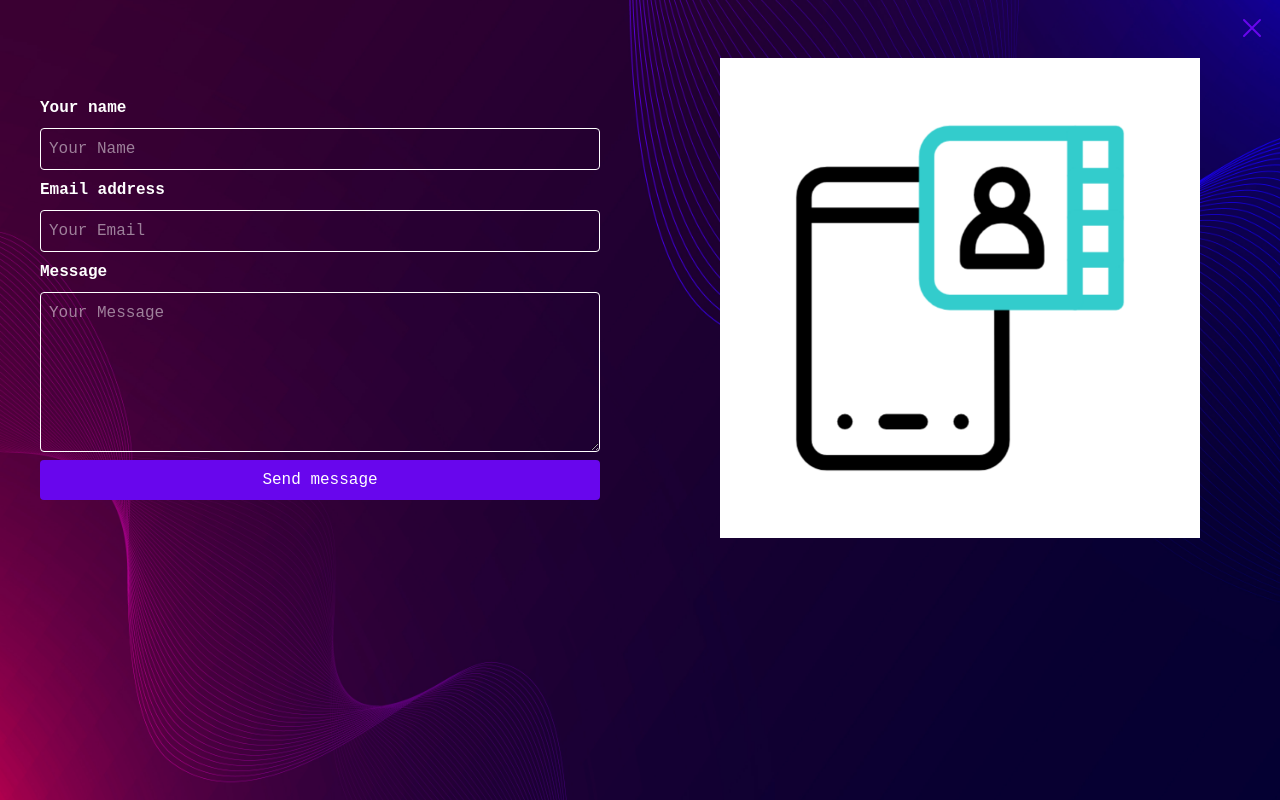
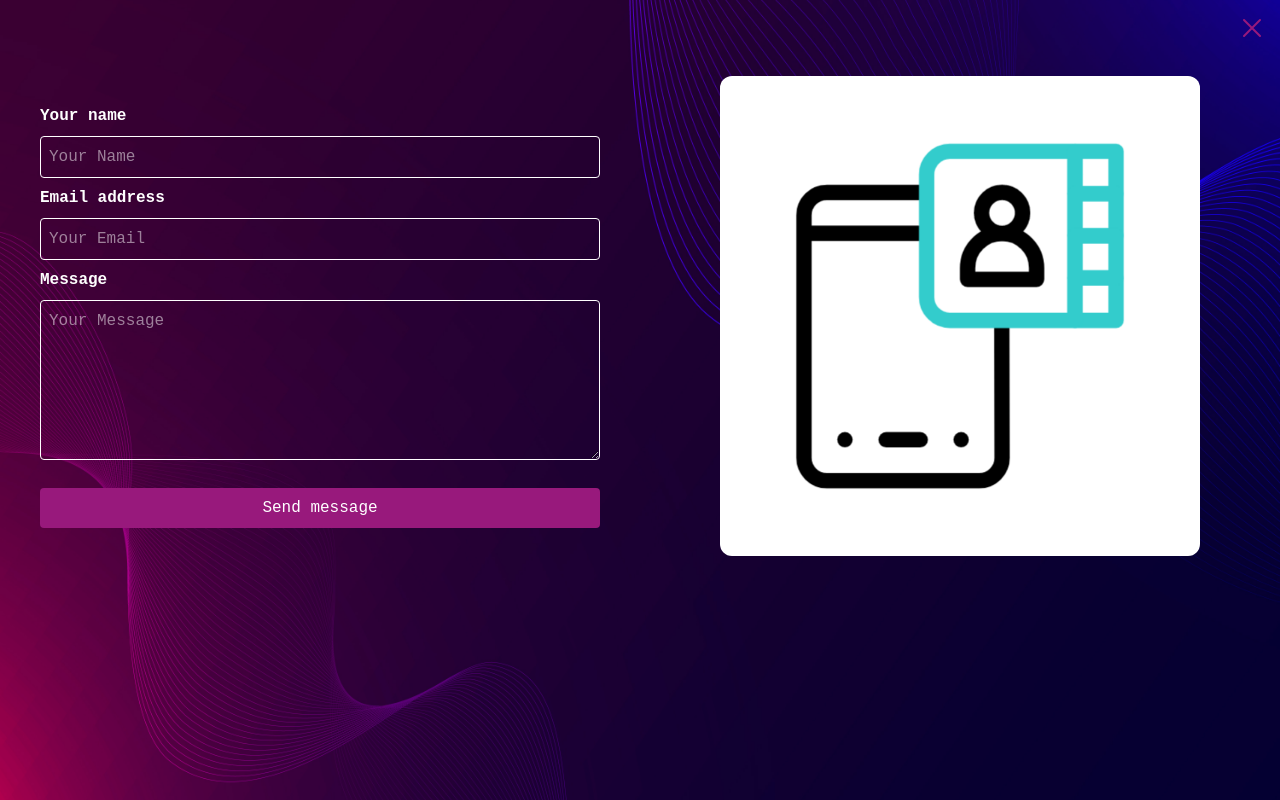
Before and after one commit to shiba-murmu/shiba-murmu-portfolio, a React (Vite) app: page /contact in a window 1280 px wide. Built offline with nearby package versions, Linux system fonts and the light colour scheme; a web font is replaced by a local one.

Commit message:
contact me page color chnaged.

```diff
--- a/src/component/Header.jsx
+++ b/src/component/Header.jsx
@@ -7,7 +7,7 @@ function Header() {
                 <div className='md:w-1/2'>
                     <div className='flex items-center justify-start ml-1 md:ml-15'>
                         {/* <div>W</div> */}
-                        <svg xmlns="http://www.w3.org/2000/svg" viewBox="0 0 24 24" fill="currentColor" color='#6806ed' className="size-10 m-0 md:size-15">
+                        <svg xmlns="http://www.w3.org/2000/svg" viewBox="0 0 24 24" fill="currentColor" color='#98197c' className="size-10 m-0 md:size-15">
                             <path fillRule="evenodd" d="M3 6a3 3 0 0 1 3-3h12a3 3 0 0 1 3 3v12a3 3 0 0 1-3 3H6a3 3 0 0 1-3-3V6Zm14.25 6a.75.75 0 0 1-.22.53l-2.25 2.25a.75.75 0 1 1-1.06-1.06L15.44 12l-1.72-1.72a.75.75 0 1 1 1.06-1.06l2.25 2.25c.141.14.22.331.22.53Zm-10.28-.53a.75.75 0 0 0 0 1.06l2.25 2.25a.75.75 0 1 0 1.06-1.06L8.56 12l1.72-1.72a.75.75 0 1 0-1.06-1.06l-2.25 2.25Z" clipRule="evenodd" />
                         </svg>
                     </div>
--- a/src/pages/Contact.jsx
+++ b/src/pages/Contact.jsx
@@ -5,8 +5,8 @@ function Contact() {
         <>
             <div>
                 <div className='flex justify-end items-center p-3'>
-                    <Link to={'/'} className='hover:cursor-pointer hover:text-[#6806ed]'>
-                        <svg xmlns="http://www.w3.org/2000/svg" fill="none" viewBox="0 0 24 24" color='#6806ed' strokeWidth="1.5" stroke="currentColor" className="size-8">
+                    <Link to={'/'} className='hover:cursor-pointer hover:text-[#98197c]'>
+                        <svg xmlns="http://www.w3.org/2000/svg" fill="none" viewBox="0 0 24 24" color='#98197c' strokeWidth="1.5" stroke="currentColor" className="size-8">
                             <path strokeLinecap="round" strokeLinejoin="round" d="M6 18 18 6M6 6l12 12" />
                         </svg>
                     </Link>
@@ -20,11 +20,11 @@ function Contact() {
                             <input type="email" className='border p-2 rounded w-full' placeholder="Your Email" />
                             <label htmlFor="message" className='font-bold'>Message</label>
                             <textarea className='border input-style  p-2 rounded w-full h-40' placeholder="Your Message"></textarea>
-                            <button type="submit" className='bg-[#6806ed] focus:cursor-pointer hover:cursor-pointer text-white py-2 px-4 rounded'>Send message</button>
+                            <button type="submit" className='bg-[#98197c] mt-5 focus:cursor-pointer hover:cursor-pointer text-white py-2 px-4 rounded'>Send message</button>
                         </form>
                     </div>
-                    <div className='flex justify-center items-center w-[80%] md:w-[50%]'>
-                        <img src="/contacts.gif" alt="" className='w-[30rem] h-auto ' />
+                    <div className=' my-5 flex justify-center items-center w-[80%] md:w-[50%]'>
+                        <img src="/contacts.gif" alt="" className='w-[30rem] h-auto rounded-xl' />
                     </div>
                 </div>
             </div>
--- a/src/pages/Profile_name.jsx
+++ b/src/pages/Profile_name.jsx
@@ -12,12 +12,12 @@ function Profile_name() {
                     />
                 </div>
                 <div className='flex flex-col items-center justify-center gap-2 text-center'>
-                    <h1 className='text-2xl font-bold md:text-4xl'>Shiba Murmu</h1>
-                    <h2 className='text-md md:text-lg text-[#6806ed]'>Web developer</h2>
+                    <h1 className='text-4xl font-bold md:text-6xl'>Shiba Murmu</h1>
+                    <h2 className='text-md md:text-lg text-[#98197c]'>Web developer</h2>
                     <p>Turning ideas into clean, user-friendly, and impactful code.</p>
                 </div>
                 <div className='flex gap-5'>
-                    <a href="/resume.pdf" download={'Shiba_Murmu_Resume.pdf'} className='border-b-2 bg-[#6806ed] text-white py-2 px-4 rounded'>Download resume</a>
+                    <a href="/resume.pdf" download={'Shiba_Murmu_Resume.pdf'} className='border-b-2 bg-[#98197c] text-white py-2 px-4 rounded'>Download resume</a>
                 </div>
             </div>
         </>
```
